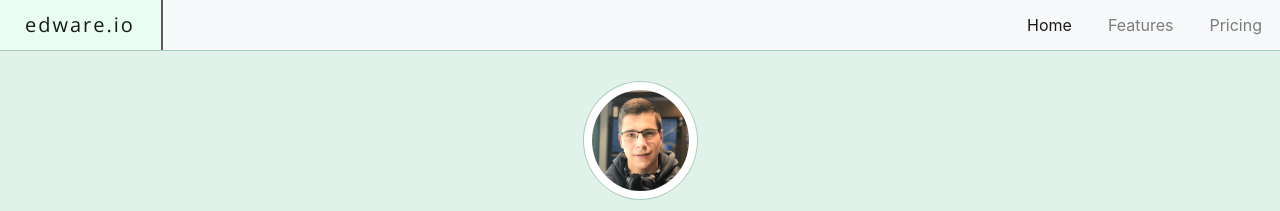
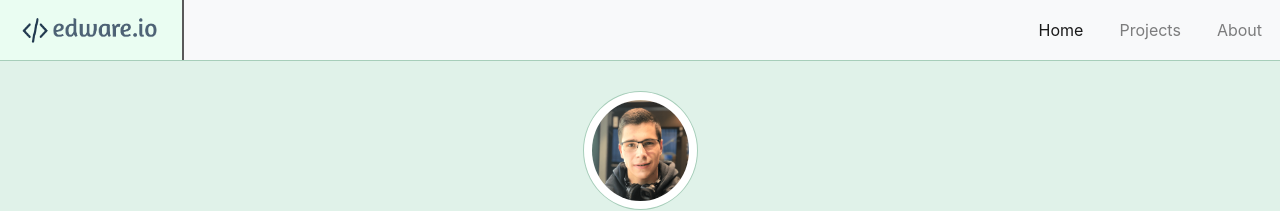
Before and after one commit to edipetres/edware-main, a Vue app: page / in a window 1280 px wide. Shown: the top 211 px of the page. Built offline with nearby package versions, Linux system fonts and the light colour scheme; a web font is replaced by a local one.

Commit message:
updated navbar logo

```diff
--- a/src/App.vue
+++ b/src/App.vue
@@ -1,15 +1,10 @@
 <template>
   <div id="app">
-    <!-- <nav class="navbar navbar-light bg-light">
-      <span class="navbar-brand mb-0 h1 padded-nav-item">edware.io</span>
-
-    </nav> -->
-
     <!-- Navbar -->
     <nav class="navbar navbar-expand-sm navbar-light bg-light justify-content-between">
-      <div class="nav-logo">
-        <a class="navbar-brand mb-0 h1 padded-nav-item" href="">edware.io</a>
-      </div>
+      <a class="navbar-brand nav-logo" href="#">
+        <img src="/static/edware.io-logo.png" class="d-inline-block align-top" alt="">
+      </a>
       <button class="navbar-toggler" type="button" data-toggle="collapse" data-target="#navbarNavDropdown" aria-controls="navbarNavDropdown"
         aria-expanded="false" aria-label="Toggle navigation">
         <span class="navbar-toggler-icon"></span>
@@ -22,10 +17,10 @@
             </a>
           </li>
           <li class="nav-item">
-            <a class="nav-link" href="#">Features</a>
+            <a class="nav-link" href="#">Projects</a>
           </li>
           <li class="nav-item">
-            <a class="nav-link" href="#">Pricing</a>
+            <a class="nav-link" href="#">About</a>
           </li>
         </ul>
       </div>
@@ -66,17 +61,6 @@ nav {
   padding: 0 !important;
 }
 
-.padded-nav-item {
-  padding: 10px
-}
-
-.nav-logo {
-  font-family: 'Open Sans', sans-serif;
-  font-weight: 600;
-  letter-spacing: 2px;
-  padding-left: 15px;
-}
-
 .nav-logo:hover {
   background-color: #EAFDF2;
   border-right: 2px solid #595959;
@@ -85,4 +69,10 @@ nav {
 .nav-item:hover {
   background-color: #EAFDF2;
 }
+
+nav img {
+  height: 50px;
+  width: auto;
+  padding-left: 10px;
+}
 </style>
```
Also changed, not shown: static/edware.io-logo.png (added), 13 other files (tests, documents, lock files or other folders).
